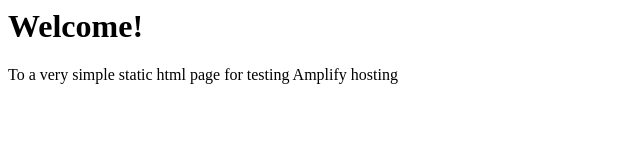
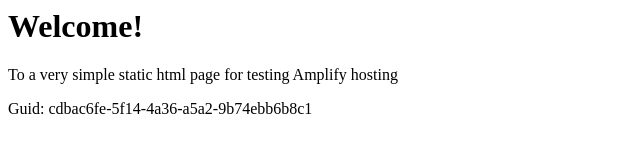
Before and after one commit to aws-aemilia-bah/Github-PR-Commit-Integration-Test-DoNotTouch-Gith-P5X5MO5I-v1-preprod-me-south-1, a website: page src/index.html in a window 1280 px wide. Shown: the whole page, without its empty margins (0-640 px from the left). Drawn offline with Linux system fonts and the light colour scheme.

Commit message:
commit from integ tests

```diff
--- a/src/index.html
+++ b/src/index.html
@@ -1,3 +1,5 @@
+
+
 <html lang="en">
 
 <head>
@@ -10,6 +12,6 @@
 <body>
     <h1>Welcome!</h1>
     <p>To a very simple static html page for testing Amplify hosting</p>
-</body>
+    <p>Guid: cdbac6fe-5f14-4a36-a5a2-9b74ebb6b8c1</p></body>
 
 </html>
```
